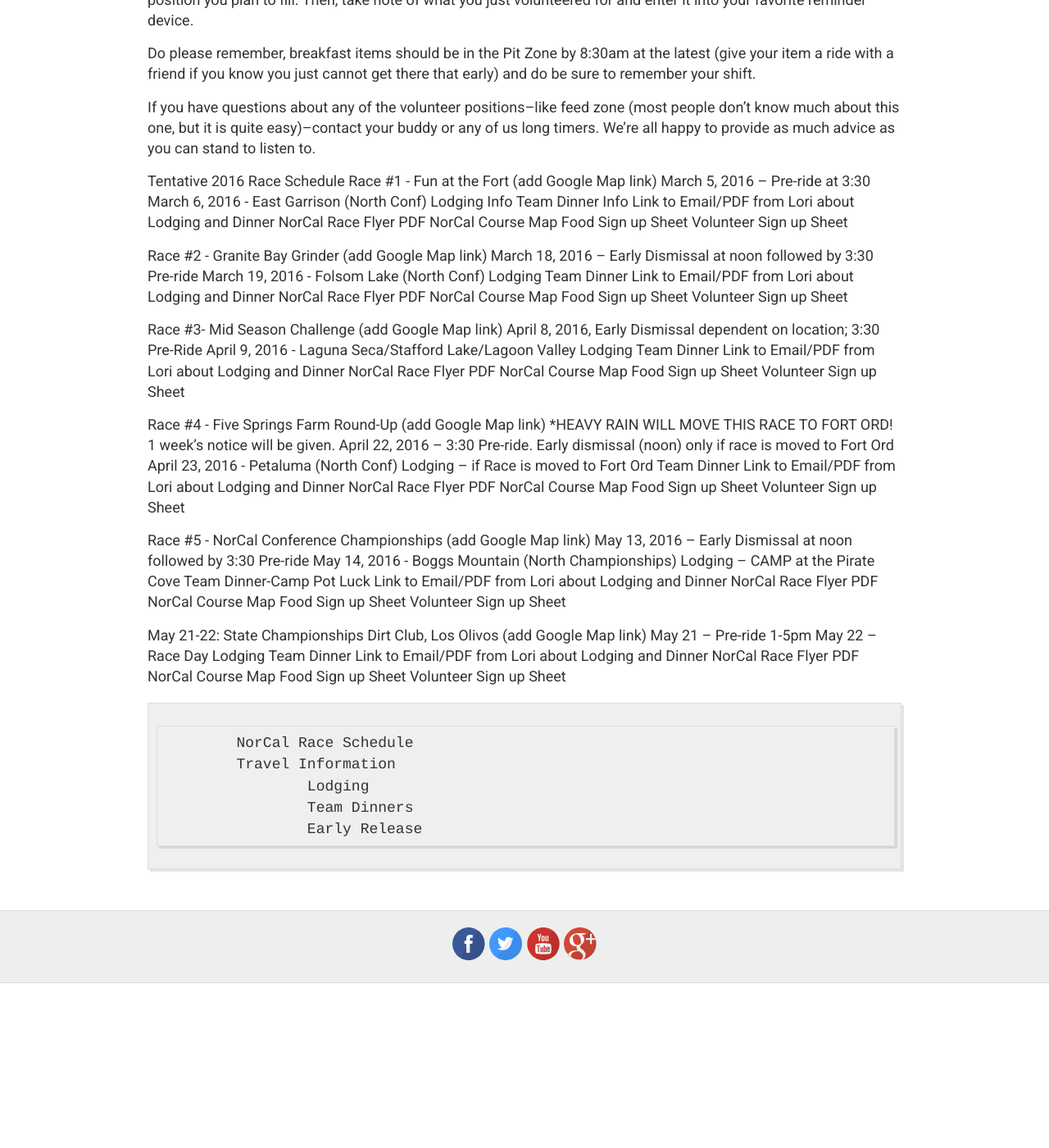
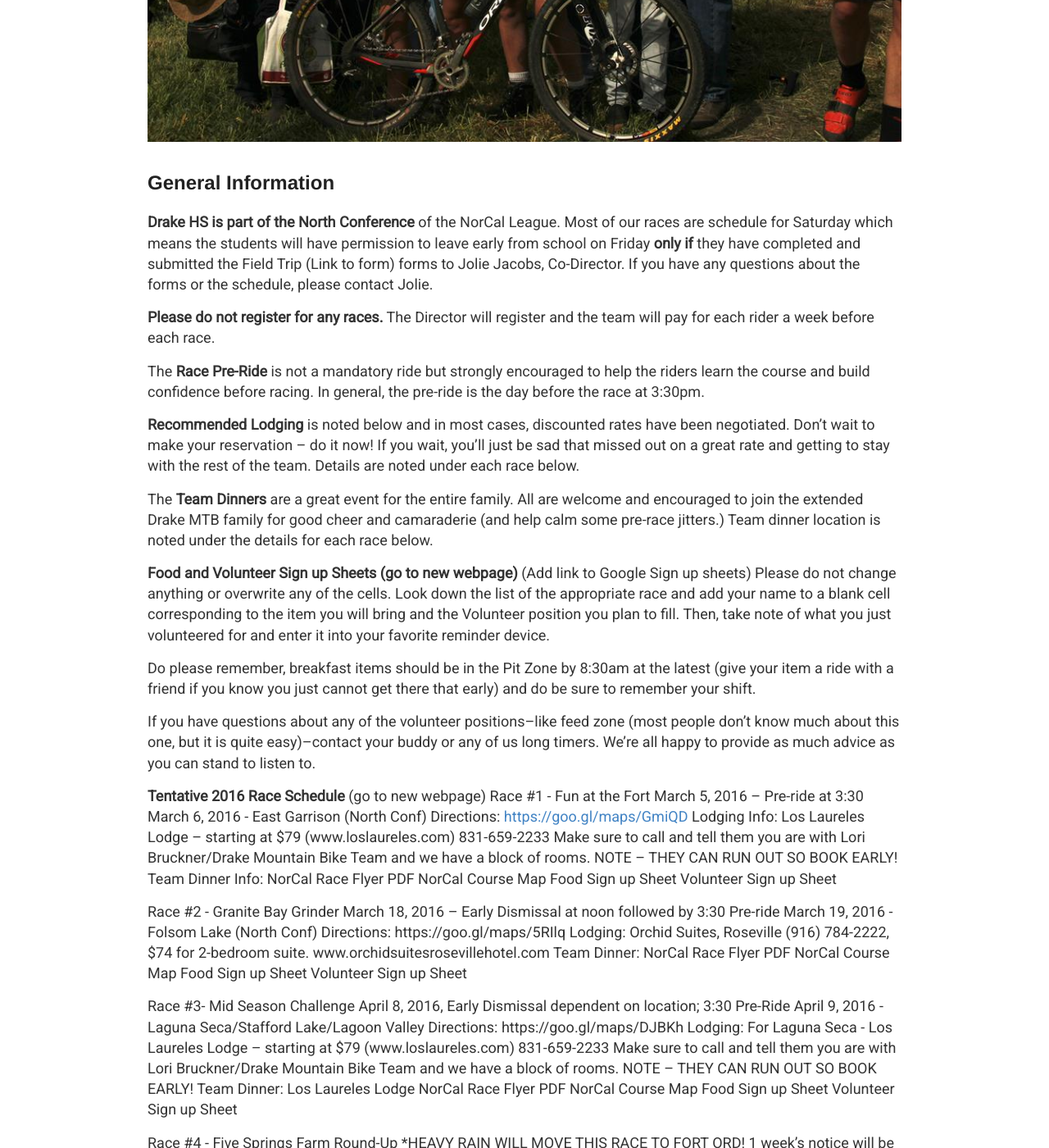
Before and after one commit to pwerba/drakeMTB, a Jekyll site: the page built from race.md, in a window 1280 px wide and 1400 px high, scrolled down 711 px. Shown: the whole window at 82% size. Built offline with Jekyll 4.4.1, drawn with Linux system fonts in a browser that asks for light colours; Markdown is read by kramdown in place of the engine named in the settings; before the commit the page ends 1910 px from its top, so only the background shows below that; some of the changed text lies outside the part shown.

Commit message:
some more work

```diff
--- a/race.md
+++ b/race.md
@@ -4,95 +4,91 @@
 permalink: /races/
 ---
 
-**Drake HS is part of the North Conference** of the NorCal League. Most of our races are schedule for Saturday which means the students will have permission to leave early from school on Friday  only if they have completed and submitted the Field Trip (Link to form) forms to Jolie Jacobs, Director. If you have any questions about the forms or the schedule, please contact Jolie.
+![finishline](../images/uma-win.jpg)
 
-**Please do not register for any races.** The Director will register and pay for each rider a week before each race.
+##General Information
+**Drake HS is part of the North Conference** of the NorCal League. Most of our races are schedule for Saturday which means the students will have permission to leave early from school on Friday **only if** they have completed and submitted the Field Trip (Link to form) forms to Jolie Jacobs, Co-Director. If you have any questions about the forms or the schedule, please contact Jolie.
 
-The Race Pre-Ride is not a mandatory ride but strongly encouraged to help the riders learn the course and build confidence before racing.
+**Please do not register for any races.** The Director will register and the team will pay for each rider a week before each race.
 
-Recommended Lodging is noted below and in most cases, discounted rates have been negotiated. Don’t wait to make your reservation – do it now! If you wait, you’ll just be sad that missed out on a great rate and getting to stay with the rest of the team.
+The **Race Pre-Ride** is not a mandatory ride but strongly encouraged to help the riders learn the course and build confidence before racing. In general, the pre-ride is the day before the race at 3:30pm.
 
-The Team Dinners are a great event for the entire family. All are welcome and encouraged to join the extended Drake MTB family for good cheer and camaraderie (and help calm some pre-race jitters.)
+**Recommended Lodging** is noted below and in most cases, discounted rates have been negotiated. Don’t wait to make your reservation – do it now! If you wait, you’ll just be sad that missed out on a great rate and getting to stay with the rest of the team. Details are noted under each race below.
 
-Food and Volunteer Sign up Sheets
+The **Team Dinners** are a great event for the entire family. All are welcome and encouraged to join the extended Drake MTB family for good cheer and camaraderie (and help calm some pre-race jitters.) Team dinner location is noted under the details for each race below.
+
+**Food and Volunteer Sign up Sheets (go to new webpage)**
+(Add link to Google Sign up sheets)
 Please do not change anything or overwrite any of the cells. Look down the list of the appropriate race and add your name to a blank cell corresponding to the item you will bring and the Volunteer position you plan to fill. Then, take note of what you just volunteered for and enter it into your favorite reminder device.
 
 Do please remember, breakfast items should be in the Pit Zone by 8:30am at the latest (give your item a ride with a friend if you know you just cannot get there that early) and do be sure to remember your shift.
 
 If you have questions about any of the volunteer positions–like feed zone (most people don’t know much about this one, but it is quite easy)–contact your buddy or any of us long timers. We’re all happy to provide as much advice as you can stand to listen to.
 
-Tentative 2016 Race Schedule
-Race #1 - Fun at the Fort (add Google Map link)
+**Tentative 2016 Race Schedule** (go to new webpage)
+Race #1 - Fun at the Fort
 March 5, 2016 – Pre-ride at 3:30
 March 6, 2016 - East Garrison (North Conf)
-Lodging Info
-Team Dinner Info
-Link to Email/PDF from Lori about Lodging and Dinner
+Directions: <https://goo.gl/maps/GmiQD>
+Lodging Info: Los Laureles Lodge – starting at $79 (www.loslaureles.com) 831-659-2233 Make sure to call and tell them you are with Lori Bruckner/Drake Mountain Bike Team and we have a block of rooms.  NOTE – THEY CAN RUN OUT SO BOOK EARLY!
+Team Dinner Info:
 NorCal Race Flyer PDF
 NorCal Course Map
 Food Sign up Sheet
 Volunteer Sign up Sheet
 
-Race #2 - Granite Bay Grinder (add Google Map link)
+Race #2 - Granite Bay Grinder
 March 18, 2016 – Early Dismissal at noon followed by 3:30 Pre-ride
 March 19, 2016 - Folsom Lake (North Conf)
-Lodging
-Team Dinner
-Link to Email/PDF from Lori about Lodging and Dinner
+Directions: https://goo.gl/maps/5RIlq
+Lodging: Orchid Suites, Roseville (916) 784-2222, $74 for 2-bedroom suite. www.orchidsuitesrosevillehotel.com
+Team Dinner:
 NorCal Race Flyer PDF
 NorCal Course Map
 Food Sign up Sheet
 Volunteer Sign up Sheet
 
-Race #3- Mid Season Challenge (add Google Map link)
+Race #3- Mid Season Challenge
 April 8, 2016, Early Dismissal dependent on location; 3:30 Pre-Ride
 April 9, 2016 - Laguna Seca/Stafford Lake/Lagoon Valley
-Lodging
-Team Dinner
-Link to Email/PDF from Lori about Lodging and Dinner
+Directions: https://goo.gl/maps/DJBKh
+Lodging: For Laguna Seca - Los Laureles Lodge – starting at $79 (www.loslaureles.com) 831-659-2233 Make sure to call and tell them you are with Lori Bruckner/Drake Mountain Bike Team and we have a block of rooms.  NOTE – THEY CAN RUN OUT SO BOOK EARLY!
+Team Dinner: Los Laureles Lodge
 NorCal Race Flyer PDF
 NorCal Course Map
 Food Sign up Sheet
 Volunteer Sign up Sheet
 
-Race #4 -  Five Springs Farm Round-Up (add Google Map link)
+Race #4 -  Five Springs Farm Round-Up
 *HEAVY RAIN WILL MOVE THIS RACE TO FORT ORD! 1 week's notice will be given.
 April 22, 2016 – 3:30 Pre-ride. Early dismissal (noon) only if race is moved to Fort Ord
 April 23, 2016 - Petaluma (North Conf)
-Lodging – if Race is moved to Fort Ord
-Team Dinner
-Link to Email/PDF from Lori about Lodging and Dinner
+Directions: (TBD)
+Lodging – if Race is moved to Fort Ord, Los Laureles Lodge – starting at $79 (www.loslaureles.com) 831-659-2233 Make sure to call and tell them you are with Lori Bruckner/Drake Mountain Bike Team and we have a block of rooms.  NOTE – THEY CAN RUN OUT SO BOOK EARLY!
+Team Dinner: Los Laureles Lodge
 NorCal Race Flyer PDF
 NorCal Course Map
 Food Sign up Sheet
 Volunteer Sign up Sheet
 
-Race #5 - NorCal Conference Championships (add Google Map link)
+Race #5 - NorCal Conference Championships
 May 13, 2016 – Early Dismissal at noon followed by 3:30 Pre-ride
 May 14, 2016 - Boggs Mountain (North Championships)
-Lodging – CAMP at the Pirate Cove
+Directions: https://goo.gl/maps/ZUmpH
+Lodging – CAMP at the Pirate Cove, Boggs Demonstration Forest
 Team Dinner-Camp Pot Luck
-Link to Email/PDF from Lori about Lodging and Dinner
 NorCal Race Flyer PDF
 NorCal Course Map
 Food Sign up Sheet
 Volunteer Sign up Sheet
 
-May 21-22: State Championships Dirt Club, Los Olivos (add Google Map link)
+May 21-22: State Championships Dirt Club, Los Olivos
 May 21 – Pre-ride 1-5pm
 May 22 – Race Day
+Directions: https://goo.gl/maps/WUSz3
 Lodging
 Team Dinner
-Link to Email/PDF from Lori about Lodging and Dinner
 NorCal Race Flyer PDF
 NorCal Course Map
 Food Sign up Sheet
 Volunteer Sign up Sheet
-
-
-
-		NorCal Race Schedule
-		Travel Information
-			Lodging
-			Team Dinners
-			Early Release
```
Also changed, not shown: images/uma-win.jpg (added).
